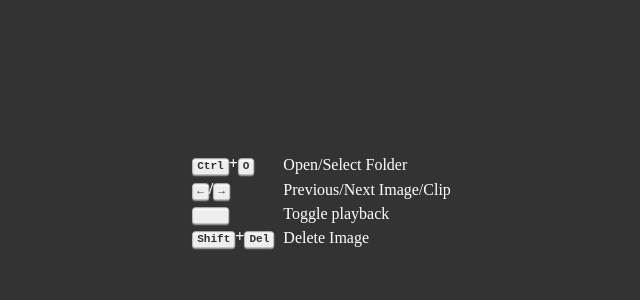
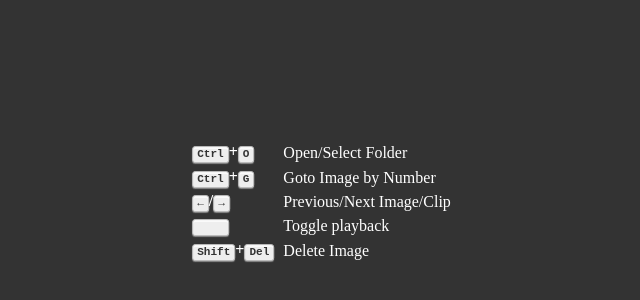
Before and after one commit to MaulingMonkey/image-viewer, a plain HTML site: page index.html in a window 1280 px wide. Shown: the part 198-498 px from the top of the page, without its empty margins (315-955 px from the left). Drawn offline with Linux system fonts and the light colour scheme.

Commit message:
Goto image no. (document shortcut)

```diff
--- a/index.html
+++ b/index.html
@@ -266,6 +266,7 @@
     <div class="screen" id="nothing-open">
         <table class="centerxy keyboard-shortcuts">
             <tr onclick="select_folder();" style="cursor: pointer;"><th><kbd>Ctrl</kbd>+<kbd>O</kbd></th>           <td>Open/Select Folder</td></tr>
+            <tr><th><kbd>Ctrl</kbd>+<kbd>G</kbd></th>           <td>Goto Image by Number</td></tr>
             <tr><th><kbd>←</kbd>/<kbd>→</kbd></th>              <td>Previous/Next Image/Clip</td></tr>
             <tr><th><kbd>&nbsp;&nbsp;&nbsp;&nbsp;</kbd></th>    <td>Toggle playback</td></tr>
             <tr><th><kbd>Shift</kbd>+<kbd>Del</kbd></th>        <td>Delete Image</td></tr>
```
